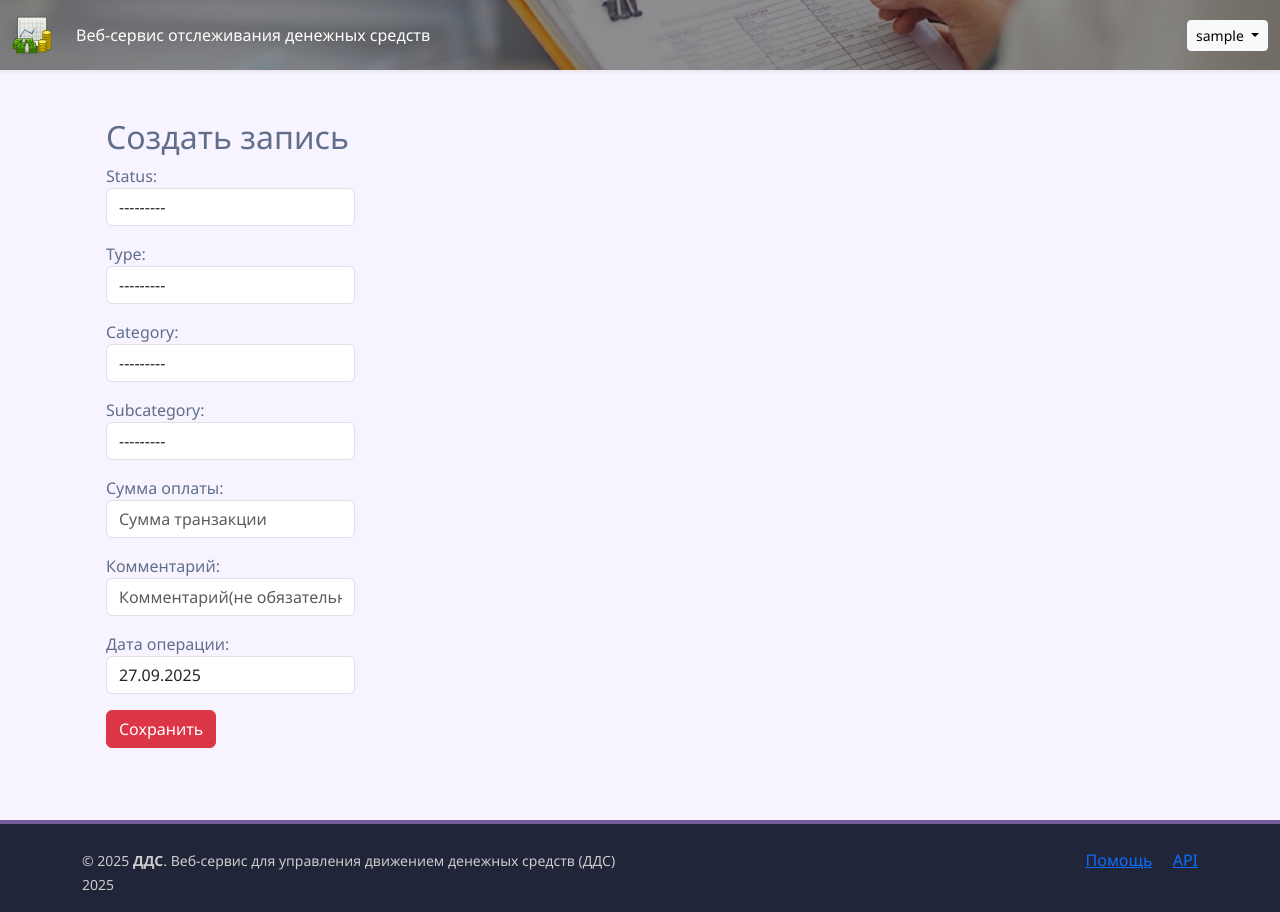
After one commit to StreetShiffter/Firs_IT_Company-Manage_cash, a Django app: page /create/ in a window 1280 px wide. The commit adds this page. Run offline with Django 5.2, Linux system fonts and the light colour scheme; the visitor is signed in with stand-in values (Sample User, id 1); data that the repository does not hold is empty.

Commit message:
fix view - import CBV

```diff
--- /dev/null
+++ b/manage_cash/forms.py
@@ -0,0 +1,57 @@
+from django import forms
+from django.core.exceptions import ValidationError
+from manage_cash.models import Transaction
+
+
+class TransactionForm(forms.ModelForm):
+    class Meta:
+        model = Transaction
+        fields = ['status',
+                  'type',
+                  'category',
+                  'subcategory',
+                  'amount',
+                  'comment',
+                  'date'
+                  ]
+
+    def __init__(self, *args, **kwargs):
+        super(TransactionForm, self).__init__(*args, **kwargs)
+        self.fields['status'].widget.attrs.update({
+            'class': 'form-control',
+            'placeholder': 'Статус транзакции'})
+
+        self.fields['type'].widget.attrs.update({
+            'class': 'form-control',
+            'placeholder': 'Тип транзакции'})
+
+        self.fields['category'].widget.attrs.update({
+            'class': 'form-control',
+            'placeholder': 'Категория транзакции (зависит от типа транзакции)'})
+
+        self.fields['subcategory'].widget.attrs.update({
+            'class': 'form-control',
+            'placeholder': 'Подкатегория транзакции (зависит от категории транзакции)'})
+
+        self.fields['amount'].widget.attrs.update({
+            'class': 'form-control',
+            'placeholder': 'Сумма транзакции'})
+
+        self.fields['comment'].widget.attrs.update({
+            'class': 'form-control',
+            'placeholder': 'Комментарий(не обязательно)'})
+
+        self.fields['date'].widget.attrs.update({
+            'class': 'form-control',
+            'placeholder': 'Дата (оставить пустым для авто заполнения на момент создания)'})
+        self.fields['date'].required = False
+
+
+    def clean_amount(self):
+        """Валидатор корректной суммы"""
+        amount = self.cleaned_data.get('amount')
+        if amount < 0:
+            raise ValidationError('Сумма не может быть отрицательной!')
+        elif amount == 0:
+            raise ValidationError('Сумма не может нулевой!')
+        return amount
--- a/manage_cash/templates/manage_cash/base.html
+++ b/manage_cash/templates/manage_cash/base.html
@@ -1,96 +1,45 @@
-<!-- templates/base.html -->
 <!DOCTYPE html>
+{% load static %}
+
 <html lang="ru">
 <head>
     <meta charset="UTF-8">
     <meta name="viewport" content="width=device-width, initial-scale=1.0">
-    <title>{% block title %}Рассылка{% endblock %}</title>
+    <title>{% block title %}ДДС{% endblock %}</title>
 
-    <!-- Bootstrap 5 -->
+    <!-- Bootstrap -->
     <link href="https://cdn.jsdelivr.net/npm/bootstrap@5.3.0/dist/css/bootstrap.min.css" rel="stylesheet">
-
-    <!-- Font Awesome -->
-    <link href="https://cdnjs.cloudflare.com/ajax/libs/font-awesome/6.0.0/css/all.min.css" rel="stylesheet">
-
-    <style>
-    body {
-        font-family: 'Segoe UI Bold', sans-serif;
-        background-color: #F8F4FF;
-        color: #606E8C;               /* 🔹 Основной цвет текста */
-    }
-
-    /* Заголовки */
-    h1, h2, h3, h4, h5, h6 {
-        color: #212159;
-        font-weight: 700;
-    }
-
-    /* Навигация */
-    .navbar {
-        background-color:  #755D9A;
-    }
-
-    .navbar .nav-link {
-        color: white !important;
-    }
-
-    .navbar .nav-link:hover {
-        color: black !important;
-    }
-
-    .navbar .dropdown-item {
-        color: #333;
-    }
-
-    .navbar .dropdown-item:hover {
-        background-color: #44944A;
-        color: black;
-    }
-
-    /* Основное содержимое */
-    .main-content {
-        min-height: 80vh;
-    }
-
-    /* Подвал */
-    footer {
-        background-color: #212539;
-        color: #ccc;                /* Цвет текста в подвале */
-        padding: 2rem 0;
-    }
-
-    footer a {
-        color: #ddd;
-        text-decoration: none;
-    }
-
-    footer a:hover {
-        color: #fff;
-    }
-</style>
+    <!-- Твой CSS -->
+    <link rel="stylesheet" href="{% static 'css/main.css' %}">
 </head>
 <body>
 
-<!-- Навигация (наследование меню и футера только в базе)-->
-{% block header %}
-{%  include 'manage_cash/includes/inc_menu.html' %}
-{% endblock %}
+<div class="wrapper">
+    {% include 'manage_cash/includes/inc_menu.html' %}
 
-<!-- Контент -->
-<main class="main-content py-5">
-    <div class="container">
-        {% block content %}
-        <p>Содержимое страницы</p>
-        {% endblock %}
-    </div>
-</main>
+    <main class="main-content flex-grow-1">
+        <div class="container py-4">
+            {% block content %}
+                <p>Содержимое страницы</p>
+            {% endblock %}
+        </div>
+    </main>
 
-<!-- Подвал -->
-{% block footer %}
-{%  include 'manage_cash/includes/inc_footer.html' %}
-{% endblock %}
+    <footer class="text-center text-lg-start pt-4 pb-3" style="background-color: #212539; border-top: 4px solid #755D9A; color: #ccc;">
+        <div class="container">
+            <div class="row">
+                <div class="col-md-6 text-center text-md-start">
+                    <small>&copy; 2025 <strong>ДДС</strong>. Веб-сервис для управления движением денежных средств (ДДС) 2025</small>
+                </div>
+                <div class="col-md-6 text-center text-md-end mt-2 mt-md-0">
+                    <a href="#" class="me-3">Помощь</a>
+                    <a href="#">API</a>
+                </div>
+            </div>
+        </div>
+    </footer>
+</div>
 
-<!-- Bootstrap JS -->
 <script src="https://cdn.jsdelivr.net/npm/bootstrap@5.3.0/dist/js/bootstrap.bundle.min.js"></script>
 {% block extra_js %}{% endblock %}
 
--- a/manage_cash/templates/manage_cash/home.html
+++ b/manage_cash/templates/manage_cash/home.html
@@ -5,7 +5,7 @@
 
 {% block content %}
 <div class="container mt-4">
-  <h1 class="mb-4">Движение денежных средств</h1>
+  <h1 class="mb-4">История транзакций</h1>
 
   <!-- Статистика -->
   <div class="alert alert-info">
--- a/manage_cash/templates/manage_cash/includes/inc_menu.html
+++ b/manage_cash/templates/manage_cash/includes/inc_menu.html
@@ -1,22 +1,20 @@
 {% load static %}
 
 <nav class="navbar navbar-expand-lg navbar-dark shadow-sm">
-    <div class="container">
+    <div class="container-fluid">
         <a class="navbar-brand" href="{% url 'manage_cash:home' %}">
-                <img src="{% static 'manage_cash/images/logo.png' %}" alt="Логотип" height="100">
+            <img src="{% static 'manage_cash/images/logo.png' %}" alt="Логотип" height="40">
         </a>
-
-
 
         <div class="collapse navbar-collapse">
             <ul class="navbar-nav me-auto">
                 <li class="nav-item">
-                    <a class="nav-link" href="#">Рассылки</a>
+                    <a class="nav-link" href="#">Веб-сервис отслеживания денежных средств</a>
                 </li>
             </ul>
 
             <!-- Авторизация -->
-            <div class="d-flex">
+            <div class="d-flex align-items-center">
                 {% if user.is_authenticated %}
                     <div class="dropdown">
                         <button class="btn btn-light btn-sm dropdown-toggle" type="button" data-bs-toggle="dropdown">
@@ -25,7 +23,6 @@
                         <ul class="dropdown-menu dropdown-menu-end">
                             <li><a class="dropdown-item" href="{% url 'users:profile' %}"><i class="fas fa-user me-2"></i> Профиль</a></li>
                             <li><hr class="dropdown-divider"></li>
-                                <!-- Форма для выхода вместо ссылки -->
                             <li>
                                 <form method="post" action="{% url 'users:logout' %}" class="m-0 p-0">
                                     {% csrf_token %}
@@ -43,5 +40,32 @@
             </div>
         </div>
     </div>
-    </div>
 </nav>
+
+<!-- Подключаем CSS для фоновой картинки -->
+<style>
+.navbar {
+    background-image: url("{% static 'manage_cash/images/navbar-bg.jpg' %}");
+    background-size: cover;
+    background-position: center;
+    background-repeat: no-repeat;
+    min-height: 70px;
+}
+
+/* Затемнение для лучшей читаемости текста */
+.navbar::before {
+    content: '';
+    position: absolute;
+    top: 0;
+    left: 0;
+    right: 0;
+    bottom: 0;
+    background: rgba(0, 0, 0, 0.4);
+    z-index: 1;
+}
+
+.navbar > * {
+    position: relative;
+    z-index: 2;
+}
+</style>
--- /dev/null
+++ b/manage_cash/templates/manage_cash/transaction_form.html
@@ -0,0 +1,25 @@
+{% extends "manage_cash/base.html" %}
+
+{% block title %}Форма транзакции{% endblock %}
+
+
+{% block content %}
+    <div class="container-fluid p-4">
+            <h2>
+                {% if form.instance.pk %}
+                    Редактировать запись: {{ form.instance.owner|default:"Без названия" }}
+                {% else %}
+                    Создать запись
+                {% endif %}</h2>
+            <div class="row">
+                <div class="col-md-3 mb-4">
+                    <form method="post" enctype="multipart/form-data">
+                        {% csrf_token %}
+                        {{ form.non_field_errors }}
+                        {{ form.as_p }}  <!-- Отображение полей формы -->
+                        <button type="submit" class="btn btn-danger">Сохранить</button>
+                    </form>
+                </div>
+            </div>
+        </div>
+{% endblock %}
--- a/manage_cash/urls.py
+++ b/manage_cash/urls.py
@@ -1,8 +1,9 @@
 from django.urls import path
-from . import views
 from .apps import ManageCashConfig
+from .views import TransactionListView, CreateTransactionView
 
 app_name = ManageCashConfig.name
 
 urlpatterns = [
-    path("", views.home_view, name="home"),]
+    path("", TransactionListView.as_view(), name="home"),
+    path("create/", CreateTransactionView.as_view(), name="create_transaction"),]
--- a/manage_cash/views.py
+++ b/manage_cash/views.py
@@ -1,46 +1,59 @@
 # manage_cash/views.py
+from django.contrib.auth.mixins import LoginRequiredMixin
 from django.shortcuts import render
-from django.views.generic import CreateView
+from django.urls import reverse_lazy
+from django.views.generic import CreateView, ListView
 
+from manage_cash.forms import TransactionForm
 from manage_cash.models import Transaction, StatusTransaction, TypeTransaction, Category, Subcategory
 
-def home_view(request):
-    """Главная страница с записями и фильтрацией"""
-    queryset = Transaction.objects.all()
-    # Сортировка
-    # sort_params = ['status', 'type', 'category', 'subcategory', 'date', '-date']
-    # sort_fields = []
-    #
-    # for param in sort_params:
-    #     if param in request.GET:
-    #         sort_fields.append(param)
-    #
-    # # Если ничего не выбрано — сортируем по умолчанию
-    # if not sort_fields:
-    #     sort_fields = ['-date']
-    #
-    # transactions = queryset.order_by(*sort_fields)
 
-    # Фильтрация по всем полям
-    if start_date := request.GET.get('start_date'):
-        queryset = queryset.filter(date__gte=start_date)
-    if end_date := request.GET.get('end_date'):
-        queryset = queryset.filter(date__lte=end_date)
-    if status_id := request.GET.get('status'):
-        queryset = queryset.filter(status_id=status_id)
-    if type_id := request.GET.get('type'):
-        queryset = queryset.filter(type_id=type_id)
-    if category_id := request.GET.get('category'):
-        queryset = queryset.filter(category_id=category_id)
-    if subcategory_id := request.GET.get('subcategory'):
-        queryset = queryset.filter(subcategory_id=subcategory_id)
+class CreateTransactionView(CreateView):
+    """Создание записи транзакции"""
+    model = Transaction
+    form_class = TransactionForm
+    template_name = "manage_cash/transaction_form.html"
+    success_url = reverse_lazy("transaction:home")
 
-    # Передаём справочники в шаблон для выпадающих списков
-    context = {
-        'transactions': queryset,
-        'statuses': StatusTransaction.objects.all(),
-        'types': TypeTransaction.objects.all(),
-        'categories': Category.objects.all(),
-        'subcategories': Subcategory.objects.all(),
-    }
-    return render(request, 'manage_cash/home.html', context)
+    def form_valid(self, form):
+        """Добавим к записи авторизованного владельца"""
+        form.instance.owner = self.request.user
+        return super().form_valid(form)
+
+
+class TransactionListView(ListView):
+    """Просмотр всех записей транзакций - главная"""
+
+    model = Transaction
+    template_name = 'manage_cash/home.html'
+    context_object_name = 'transactions'
+
+    # paginate_by = 20  # опционально: пагинация
+
+    def get_queryset(self):
+        queryset = Transaction.objects.all()
+
+        # Фильтрация
+        if start_date := self.request.GET.get('start_date'):
+            queryset = queryset.filter(date__gte=start_date)
+        if end_date := self.request.GET.get('end_date'):
+            queryset = queryset.filter(date__lte=end_date)
+        if status_id := self.request.GET.get('status'):
+            queryset = queryset.filter(status_id=status_id)
+        if type_id := self.request.GET.get('type'):
+            queryset = queryset.filter(type_id=type_id)
+        if category_id := self.request.GET.get('category'):
+            queryset = queryset.filter(category_id=category_id)
+        if subcategory_id := self.request.GET.get('subcategory'):
+            queryset = queryset.filter(subcategory_id=subcategory_id)
+
+        return queryset
+
+    def get_context_data(self, **kwargs):
+        context = super().get_context_data(**kwargs)
+        # Передаём справочники для выпадающих списков
+        context['statuses'] = StatusTransaction.objects.all()
+        context['types'] = TypeTransaction.objects.all()
+        context['categories'] = Category.objects.all()
+        context['subcategories'] = Subcategory.objects.all()
+        return context
--- /dev/null
+++ b/static/css/main.css
@@ -0,0 +1,41 @@
+/* Фон всей страницы */
+body {
+    background-color: #F8F4FF;
+    font-family: 'Segoe UI', sans-serif;
+    color: #606E8C;
+    margin: 0;
+    min-height: 100vh;
+    display: flex;
+    flex-direction: column;
+}
+
+/* Обёртка */
+.wrapper {
+    display: flex;
+    flex-direction: column;
+    min-height: 100vh;
+}
+
+/* Контент растягивается */
+.main-content {
+    flex-grow: 1;
+}
+
+/* Убираем белый фон у контейнеров */
+.container {
+    background: transparent !important;
+}
+
+/* Навбар */
+.navbar {
+    background-color: #755D9A;
+}
+
+.navbar .nav-link,
+.navbar .navbar-brand {
+    color: white !important;
+}
+
+.navbar .nav-link:hover {
+    color: black !important;
+}
```
Also changed, not shown: static/manage_cash/images/logo.png (added), static/manage_cash/images/navbar-bg.jpg (added). Lines whose indentation alone changed are shown as unchanged.
